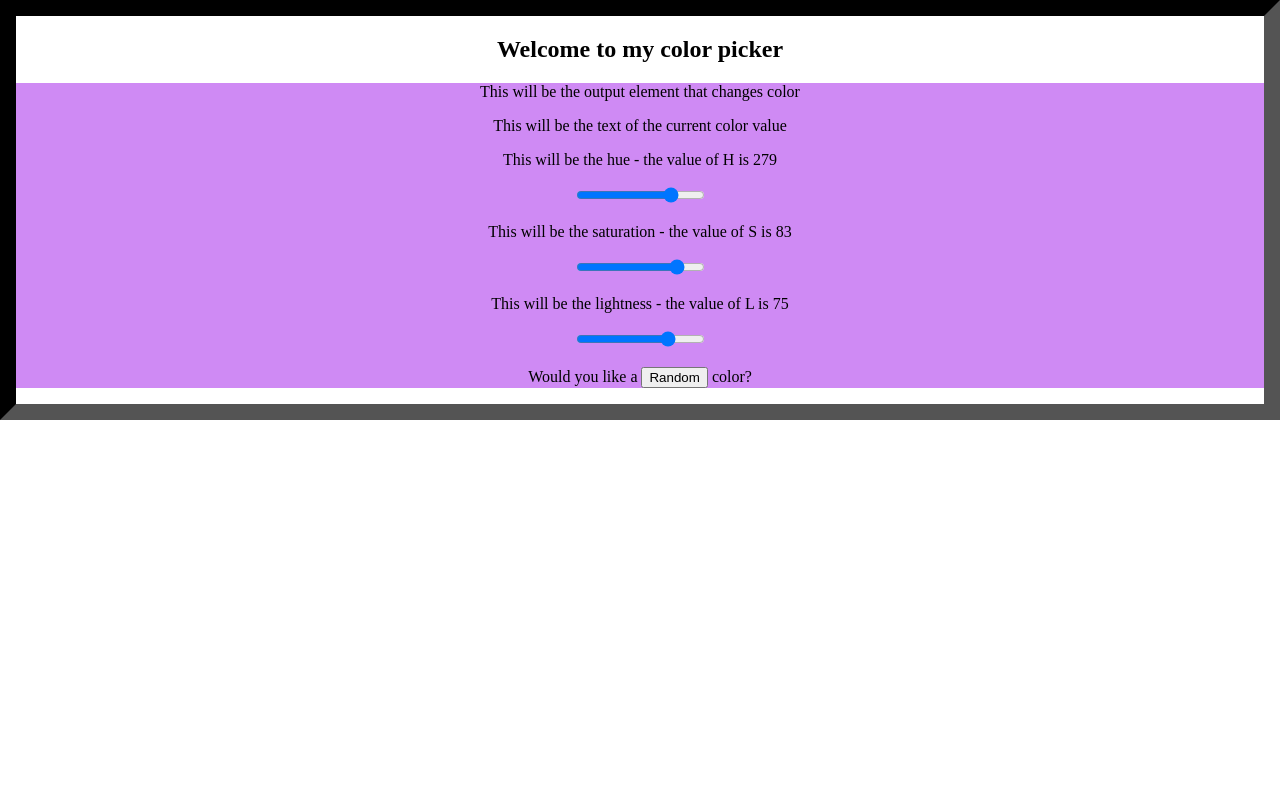
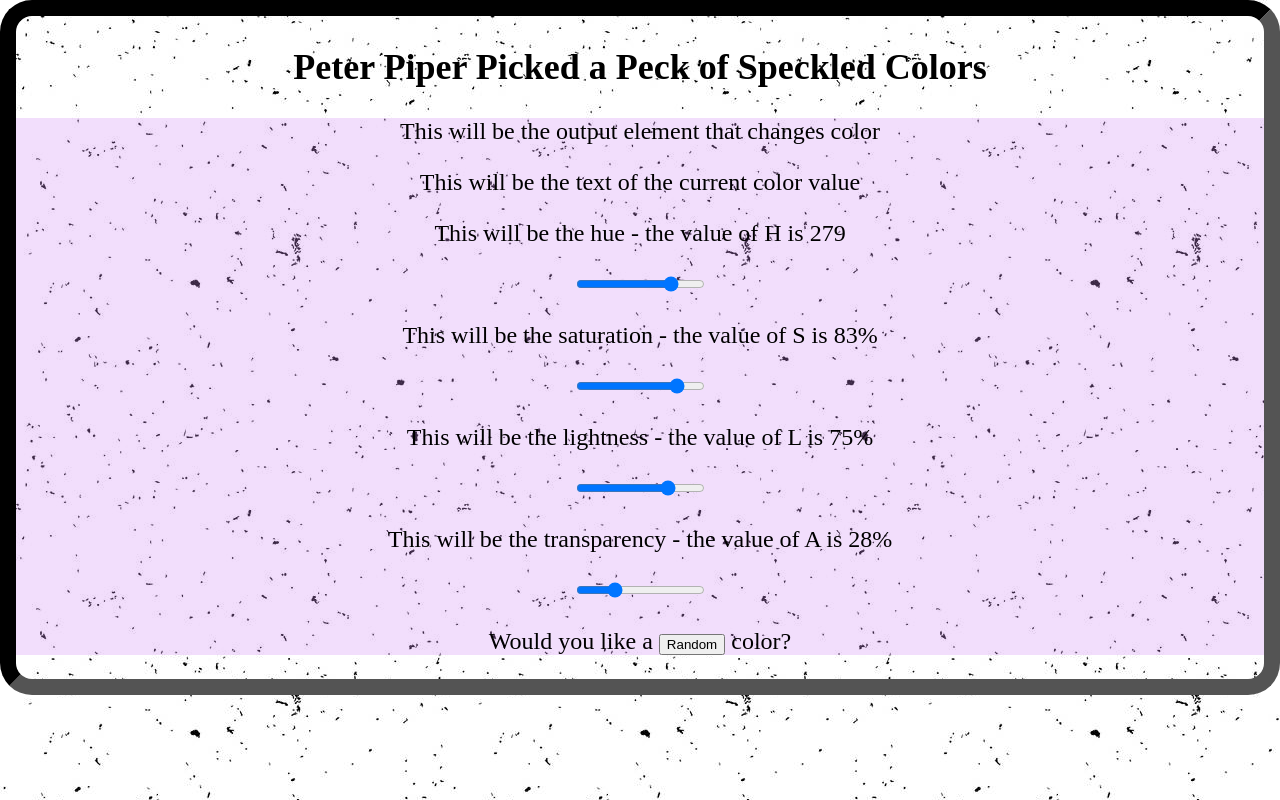
Before and after one commit to alsleaders/color-picker, a React (Create React App) app: page / in a window 1280 px wide. Built offline with nearby package versions, Linux system fonts and the light colour scheme.

Commit message:
it's speckled

```diff
--- a/src/components/HelloWorld.js
+++ b/src/components/HelloWorld.js
@@ -2,7 +2,7 @@ import React, { Component } from 'react'
 
 class HelloWorld extends Component {
   render() {
-    return <h1>Welcome to my color picker</h1>
+    return <h1>Peter Piper Picked a Peck of Speckled Colors</h1>
   }
 }
 
--- a/src/components/SliderList.js
+++ b/src/components/SliderList.js
@@ -5,6 +5,7 @@ class SliderList extends Component {
     valueH: 180,
     valueS: 50,
     valueL: 50,
+    valueA: 50,
     backgroundColor: ''
   }
 
@@ -12,8 +13,7 @@ class SliderList extends Component {
     // update valueH to whatever the slider is dropped to
     console.log(event.target.value)
     this.setState({
-      valueH: event.target.value,
-      HMessage: event.target.value
+      valueH: event.target.value
     })
     console.log(this.state.valueH)
   }
@@ -22,8 +22,7 @@ class SliderList extends Component {
     // update valueS to whatever the slider is dropped to
     console.log(event.target.value)
     this.setState({
-      valueS: event.target.value,
-      SMessage: event.target.value
+      valueS: event.target.value
     })
     console.log(this.state.valueS)
   }
@@ -32,24 +31,29 @@ class SliderList extends Component {
     // update valueH to whatever the slider is dropped to
     console.log(event.target.value)
     this.setState({
-      valueL: event.target.value,
-      LMessage: event.target.value
+      valueL: event.target.value
     })
     console.log(this.state.valueL)
   }
 
+  changeA = event => {
+    this.setState({
+      valueA: event.target.value
+    })
+  }
   getRandomColor = () => {
     this.setState({
       valueH: Math.floor(Math.random() * 360),
       valueS: Math.floor(Math.random() * 100),
-      valueL: Math.floor(Math.random() * 100)
+      valueL: Math.floor(Math.random() * 100),
+      valueA: Math.floor(Math.random() * 100)
     })
   }
 
   getBackgroundColorCss = () => {
     return `hsl(${this.state.valueH}, ${this.state.valueS}%, ${
       this.state.valueL
-    }%)`
+    }%, ${this.state.valueA}%)`
   }
 
   componentDidMount = () => {
@@ -72,7 +76,7 @@ class SliderList extends Component {
             onChange={this.changeH}
           />
           <p>
-            This will be the saturation - the value of S is {this.state.valueS}
+            This will be the saturation - the value of S is {this.state.valueS}%
           </p>
           <input
             type="range"
@@ -84,7 +88,7 @@ class SliderList extends Component {
             onChange={this.changeS}
           />
           <p>
-            This will be the lightness - the value of L is {this.state.valueL}
+            This will be the lightness - the value of L is {this.state.valueL}%
           </p>
           <input
             type="range"
@@ -94,6 +98,19 @@ class SliderList extends Component {
             className="slider"
             id="LSlider"
             onChange={this.changeL}
+          />
+          <p>
+            This will be the transparency - the value of A is{' '}
+            {this.state.valueA}%
+          </p>
+          <input
+            type="range"
+            min="0"
+            max="100"
+            value={this.state.valueA}
+            className="slider"
+            id="ASlider"
+            onChange={this.changeA}
           />
           <p>
             Would you like a{' '}
--- a/src/index.css
+++ b/src/index.css
@@ -9,6 +9,9 @@ html {
 body {
   margin: 0;
   min-height: 100%;
+  font-size: 18pt;
+  background: repeat
+    url('./images/85444432-stock-vector-speckled-texture-illustration-vector-background.jpg');
 }
 
 .center-content {
@@ -18,4 +21,5 @@ body {
   align-content: center;
   text-align: center;
   border: inset black 1rem;
+  border-radius: 2rem;
 }
```
Also changed, not shown: src/images/85444432-stock-vector-speckled-texture-illustration-vector-background.jpg (added).
